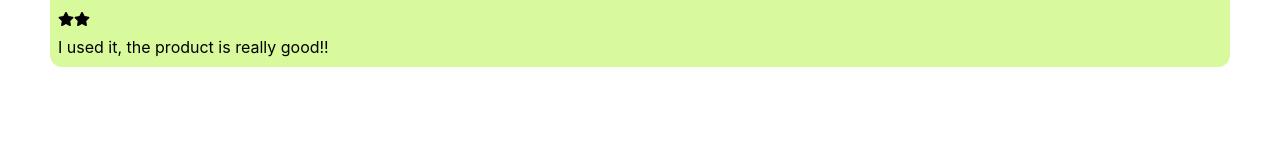
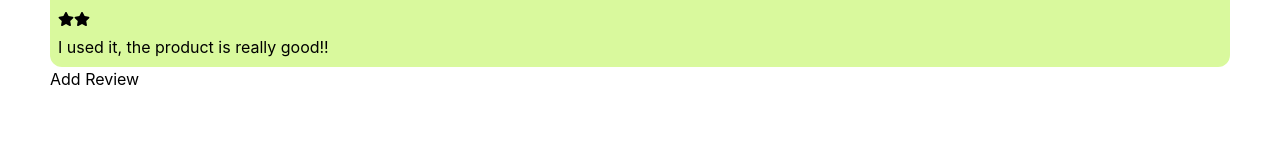
Before and after one commit to ishantsahni/ishant_fe, a React (Create React App) app: page /rough in a window 1280 px wide. Shown: the part 159-300 px from the top of the page. Built offline with nearby package versions, Linux system fonts and the light colour scheme; sample sign-in values are in the browser's storage.

Commit message:
add review component added

```diff
--- /dev/null
+++ b/src/components/AddReview/index.jsx
@@ -0,0 +1,5 @@
+function AddReview() {
+  return <div>Add Review</div>;
+}
+
+export default AddReview;
--- a/src/pages/RoughPage/index.js
+++ b/src/pages/RoughPage/index.js
@@ -1,3 +1,4 @@
+import AddReview from "../../components/AddReview";
 import CustomTextField from "../../components/CustomTextField";
 import ReviewComponent from "../../components/ReviewComponent";
 
@@ -6,6 +7,7 @@ function RoughPage() {
     <div className="mt-[50px] mx-[50px]">
       <CustomTextField />
       <ReviewComponent />
+      <AddReview />
     </div>
   );
 }
```
